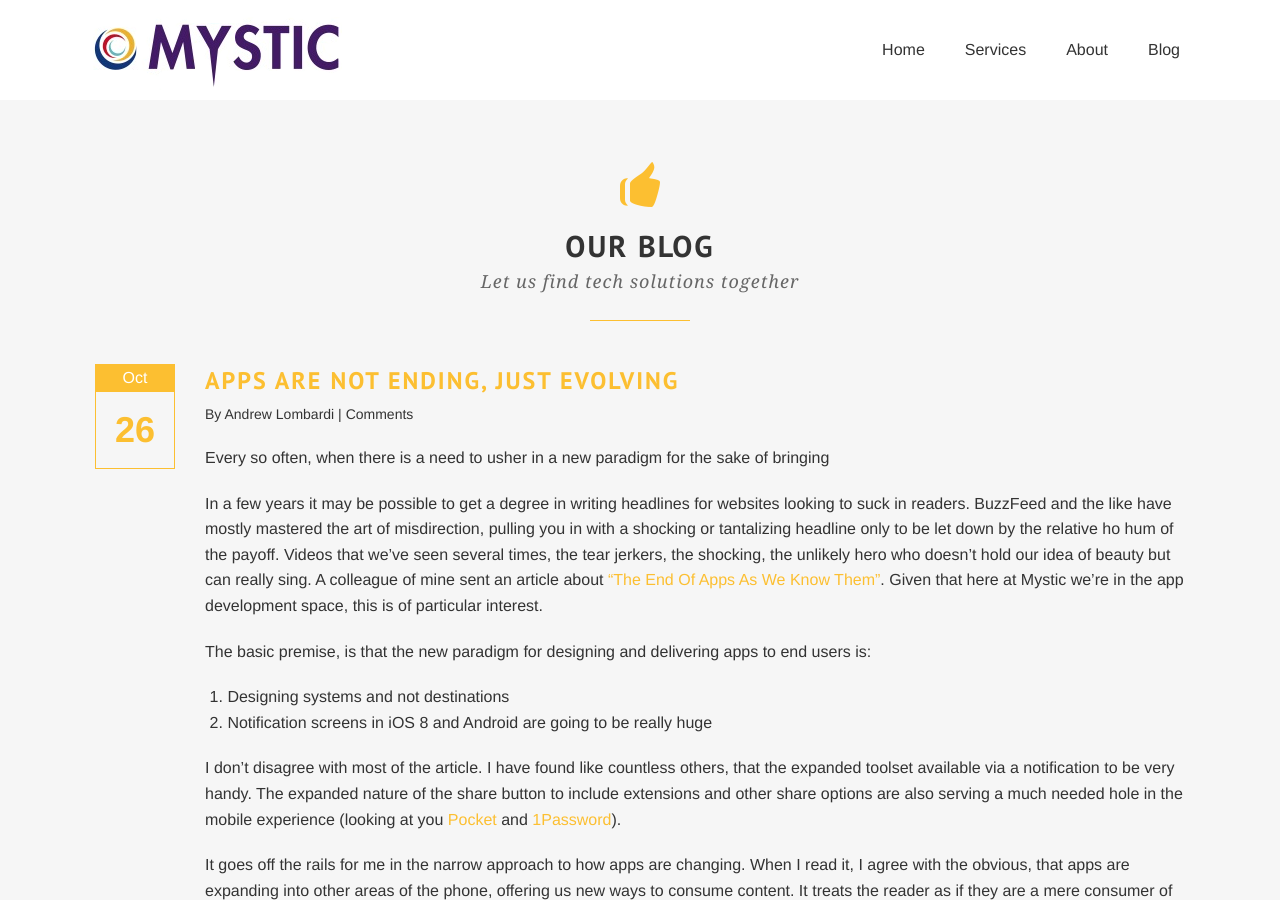
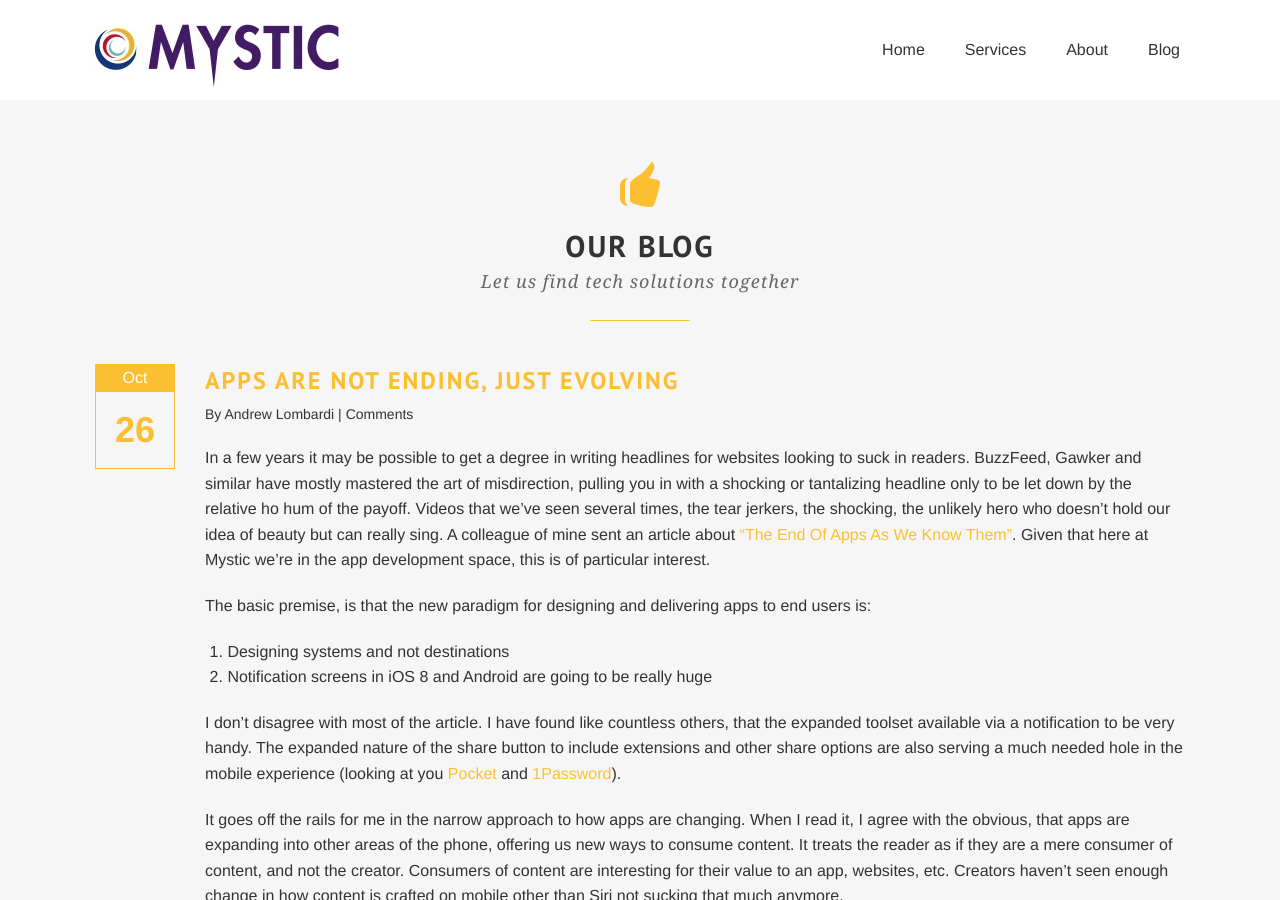
Before and after one commit to mysticcoders/www, a Jekyll site: the page built from _posts/2014-10-26-apps-are-not-ending-just-evolving.md, in a window 1280 px wide and 900 px high. Built offline with Jekyll 4.4.1, drawn with Linux system fonts in a browser that asks for light colours; some web fonts are replaced; comment, search, counter and statistics services are not loaded.

Commit message:
updated after a friend pointed out my first sentence was ... incomplete

```diff
--- a/_posts/2014-10-26-apps-are-not-ending-just-evolving.md
+++ b/_posts/2014-10-26-apps-are-not-ending-just-evolving.md
@@ -10,9 +10,7 @@ author:
 comments: true
 ---
 
-Every so often, when there is a need to usher in a new paradigm for the sake of bringing
-
-In a few years it may be possible to get a degree in writing headlines for websites looking to suck in readers.  BuzzFeed and the like have mostly mastered the art of misdirection, pulling you in with a shocking or tantalizing headline only to be let down by the relative ho hum of the payoff.  Videos that we've seen several times, the tear jerkers, the shocking, the unlikely hero who doesn't hold our idea of beauty but can really sing.
+In a few years it may be possible to get a degree in writing headlines for websites looking to suck in readers.  BuzzFeed, Gawker and similar have mostly mastered the art of misdirection, pulling you in with a shocking or tantalizing headline only to be let down by the relative ho hum of the payoff.  Videos that we've seen several times, the tear jerkers, the shocking, the unlikely hero who doesn't hold our idea of beauty but can really sing.
 <!--more-->
 A colleague of mine sent an article about ["The End Of Apps As We Know Them"](http://blog.intercom.io/the-end-of-apps-as-we-know-them/).  Given that here at Mystic we're in the app development space, this is of particular interest.
 
```
